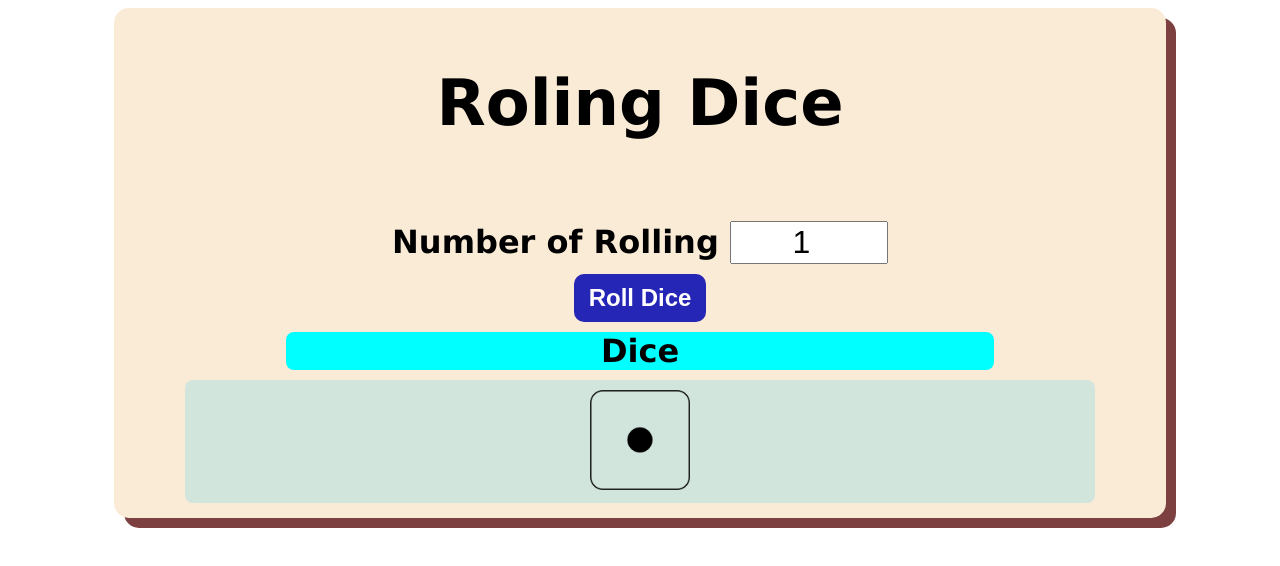
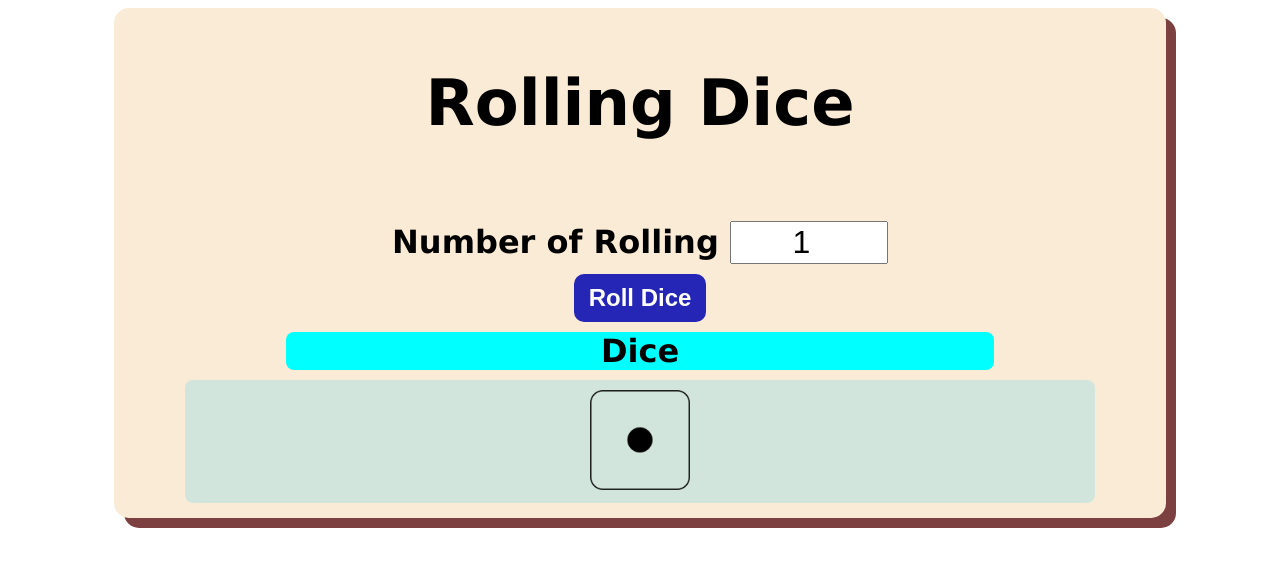
Before and after one commit to dulsan002/Dice-Rolling, a plain HTML site: page index.html in a window 1280 px wide. Drawn offline with Linux system fonts and the light colour scheme; files whose address does not match are found by name.

Commit message:
Update index.html

```diff
--- a/index.html
+++ b/index.html
@@ -8,7 +8,7 @@
 </head>
 <body>
   <div id="container">
-    <h1>Roling Dice</h1><br>
+    <h1>Rolling Dice</h1><br>
     <label for="times"> Number of Rolling </label>
     <input type="number" id="times" value="1" min="1"><br>
     <button onclick="rolldice()"> Roll Dice </button>
```
